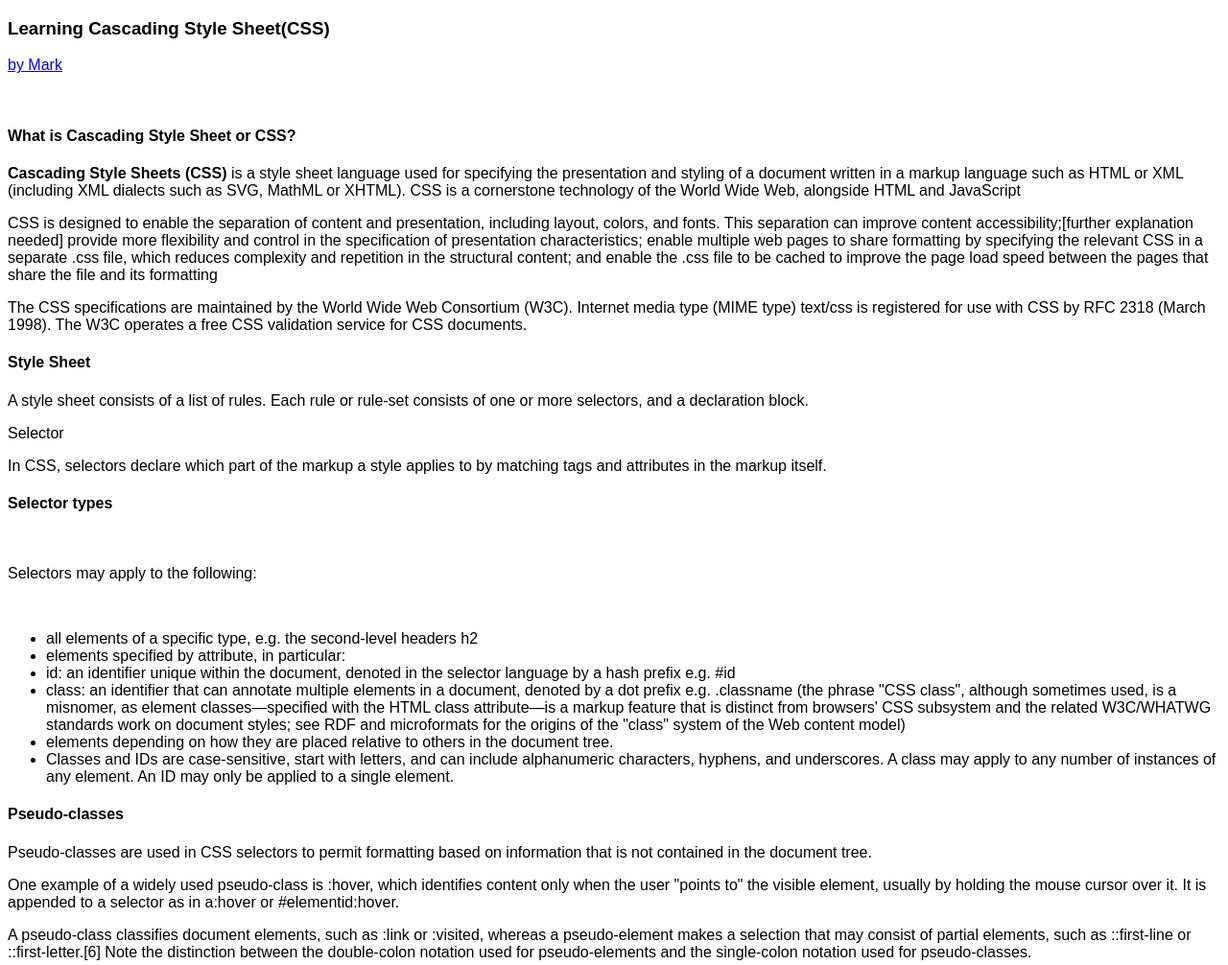
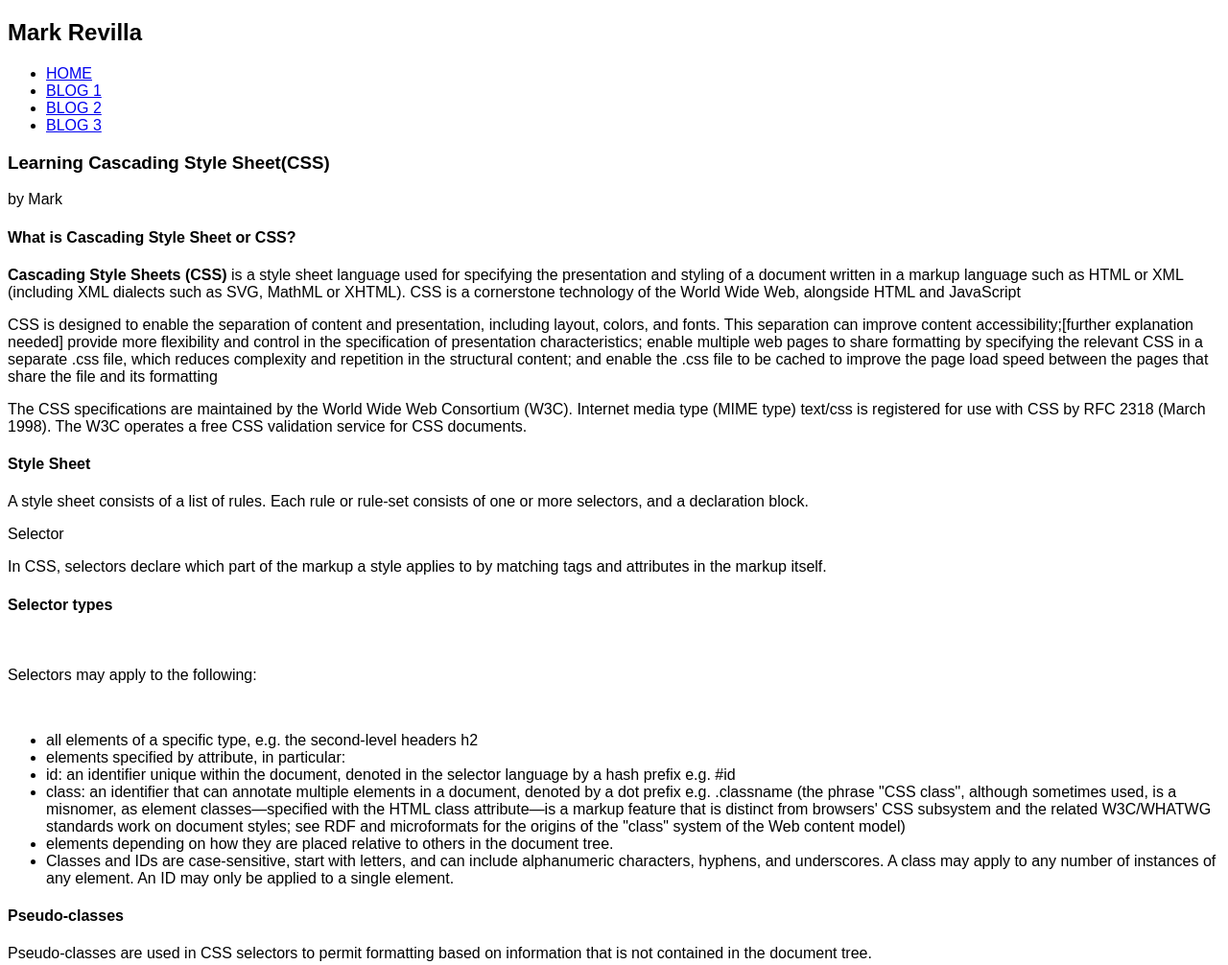
Before and after one commit to MarkJason23/LCTHTML, a plain HTML site: page Blog1.html in a window 1280 px wide. Shown: the top 1006 px of the page at 96% size. Drawn offline with Linux system fonts and the light colour scheme.

Commit message:
Updated home page and blog1 to 3 page

```diff
--- a/Blog1.html
+++ b/Blog1.html
@@ -8,9 +8,21 @@
 </head>
 <body>
     <font face="Arial" size="3">
+
+        <h2>Mark Revilla</h2>
+
+        <nav>
+            <ul>
+                <li><a href="Home.html">HOME</a></li>
+                <li><a href="#">BLOG 1</a></li>
+                <li><a href="Blog2.html">BLOG 2</a></li>
+                <li><a href="Blog3.html">BLOG 3</a></li>
+            </ul>
+        </nav>
+
     <section>
     <h3>Learning Cascading Style Sheet(CSS)</h3>
-    <p><a href="index.html">by Mark</a></p><br>
+    <p>by Mark</p>
 
     <h4>What is Cascading Style Sheet or CSS?</h4>
 
```
Also changed, not shown: Blog2.html (+13 -1 lines), Blog3.html (+13 -1 lines), Home.html (+11 -1 lines).
